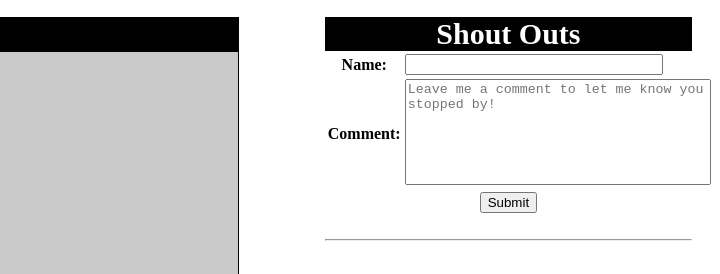
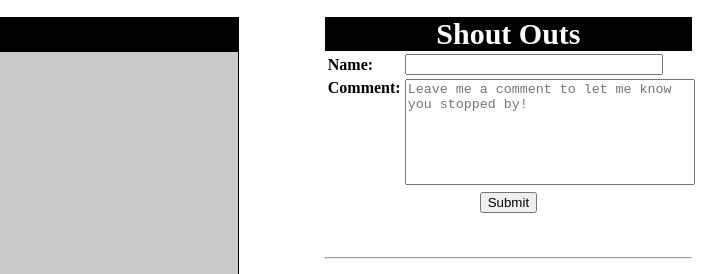
Before and after one commit to Rob-Pulido/Rob-Pulido.github.io, a plain HTML site: page index.html in a window 1280 px wide. Shown: the part 163-437 px from the top of the page, 560-1280 px from the left. Drawn offline with Linux system fonts and the light colour scheme; no server answers; a web font is replaced by a local one.

Commit message:
fixed comment box

```diff
--- a/index.html
+++ b/index.html
@@ -93,15 +93,16 @@
                 <table>
                     <tr>
                         <td><b>Name:</b></td>
-                        <td style="text-align:left; width: 100%"><input type="text" id="authorInput"/></td>
+                        <td style="text-align:left; width: 100%"><input type="text" id="authorInput" maxlength="20"/></td>
                     </tr>
                     <tr>
-                        <td><b>Comment:</b></td>
-                        <td><textarea id="commentInput" name="comment" placeholder="Leave me a comment to let me know you stopped by!"></textarea></td>
+                        <td style="vertical-align: top"><b>Comment:</b></td>
+                        <td><textarea id="commentInput" name="comment" placeholder="Leave me a comment to let me know you stopped by!" maxlength="300"></textarea></td>
                     </tr>
                 </table>
-
-                        <input type="button" id="submitComment" value="Submit" onclick="submitComment()">
+                <div style="text-align:center;">
+                    <input type="button" id="submitComment" value="Submit" onclick="submitComment()">
+                </div>
                         <br>
                         <br>
                         <hr>
--- a/styles/index.css
+++ b/styles/index.css
@@ -53,12 +53,13 @@ p {
     padding: 0;
     width: 30%;
     height: auto;
-    text-align:center;
+    text-align:left;
     border-radius: 40px;
 }
 
 #commentInput{
-    width: 300px;
+    width: 100%;
+
     text-align: left;
 }
 
```
